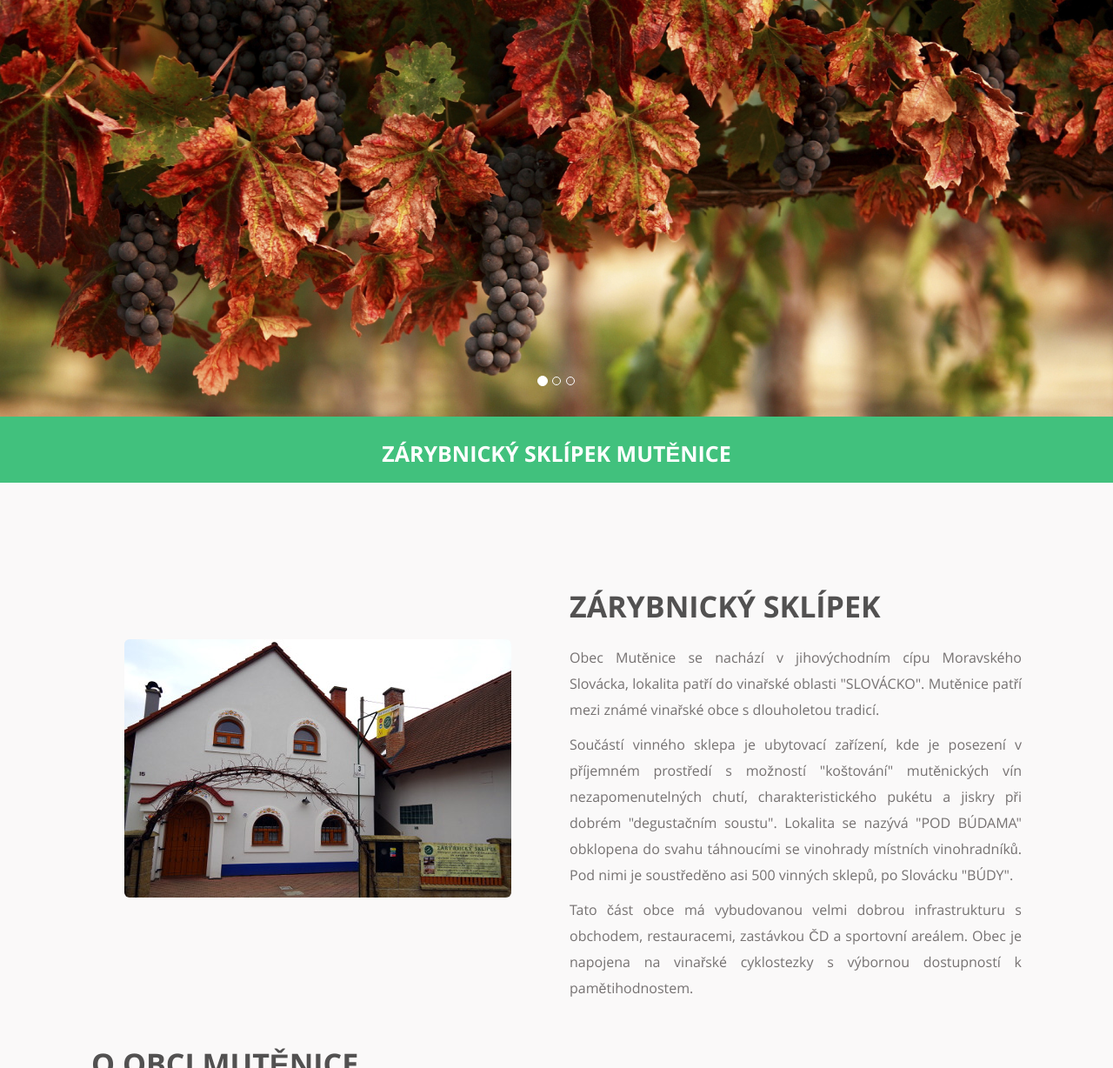
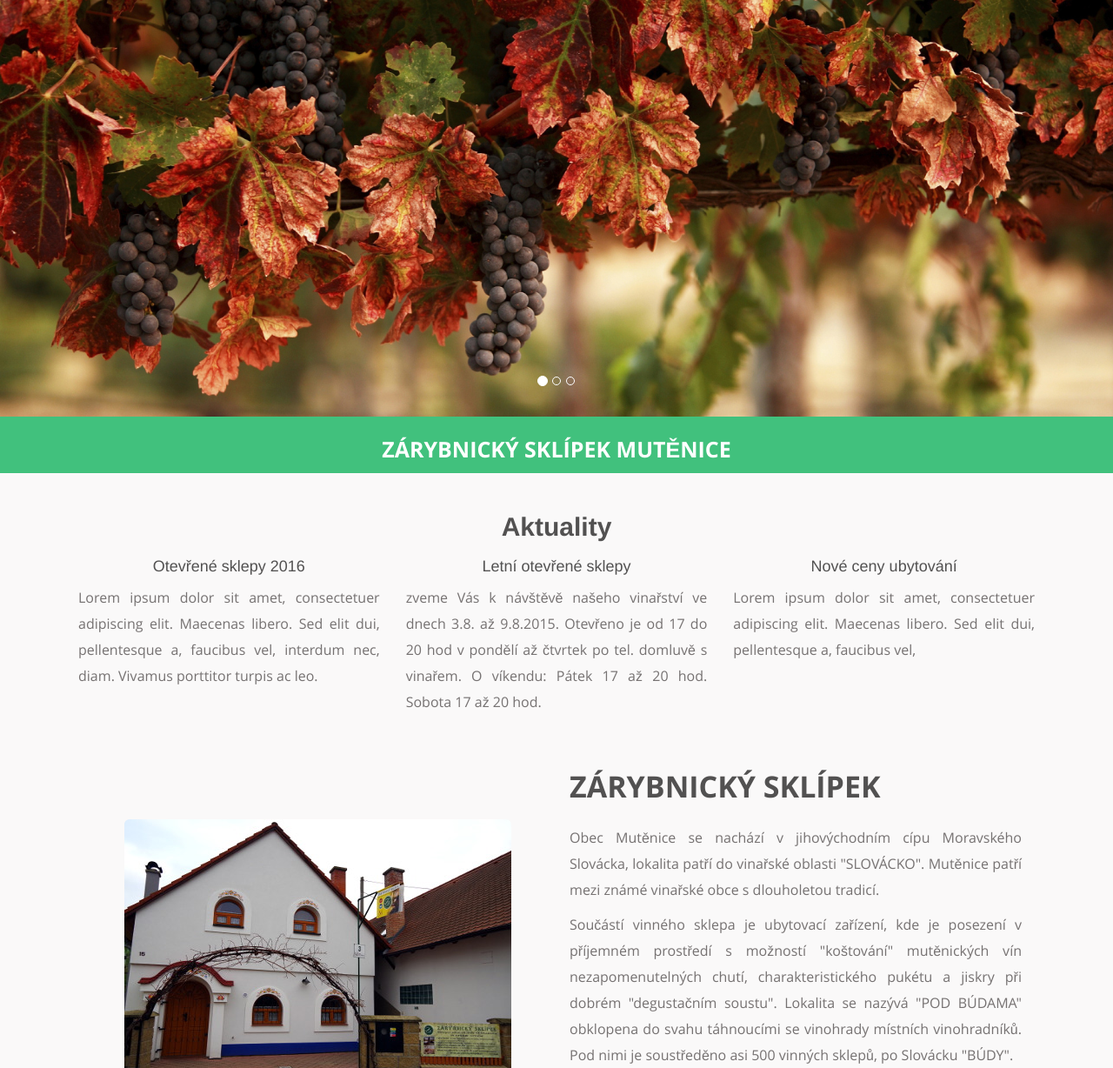
Before and after one commit to re1la2pse/detinsky_projekt, a PHP site: page / in a window 1280 px wide. Shown: the part 71-1299 px from the top of the page at 87% size. Run offline with PHP 8.4, Linux system fonts and the light colour scheme; some libraries are stand-ins or nearby versions.

Commit message:
checkbox zaloha. druhy kalendar, aktuality

```diff
--- a/controllers/MainController.php
+++ b/controllers/MainController.php
@@ -90,10 +90,13 @@ class MainController {
         error_reporting(E_ALL ^ E_NOTICE);//všechna chybová hlášení kromě notice
         $smarty = Utils::smartyInit();
 
-        $kalendar = new KalendarUbytovani();
-        $smarty->assign('kalendar', $kalendar->zobraz());
+        $kalendarMalyPokoj = new KalendarUbytovani(1);
+        $smarty->assign('kalendarMalyPokoj', $kalendarMalyPokoj->zobraz());
 
-        $smarty->assign('pom', RezervaceModel::getBusyDay(2, 2016));
+        $kalendarApartman = new KalendarUbytovani(2);
+        $smarty->assign('kalendarApartman', $kalendarApartman->zobraz());
+
+        //$smarty->assign('pom', RezervaceModel::getBusyDay(2, 2016));
 
         $smarty->assign('style', 'rezervace_style');
         $smarty->display('rezervace.html');
--- a/media/css/galerie_style.css
+++ b/media/css/galerie_style.css
@@ -12,7 +12,7 @@
 .fotoItem {
     position: relative;
     display: block;
-    border: 3px solid #41c17d;
+   /* border: 3px solid #41c17d;*/
     border-radius: 10px;
     margin: 0 auto;
     top: 50%;
--- a/media/css/main.css
+++ b/media/css/main.css
@@ -54,7 +54,11 @@ body, html {
 }
 
 p {
-    font-family: sans-serif;
+    color: #767272;
+    font-family: "open_regular", Helvetica, Arial, sans-serif;
+    font-size: 16px;
+    text-align: justify;
+    line-height: 30px;
 }
 
 .center {
@@ -201,15 +205,24 @@ header #navigace li a:focus{
     font-family: "open_bold", Helvetica, Arial, sans-serif;
     font-size: 25px;
     font-weight: bold;
-    line-height: 46px;
+    line-height: 35px;
     word-break: break-word;
 }
 
 
+/* Panel aktualit */
+div.aktuality {
+    margin-top: 25px;
+}
+
+div.aktualita {
+    /*border: 1px solid red;*/
+}
+
+
 /*		About section 		*/
-
 .about{
-	padding: 80px 0;
+	padding: 10px 0;
 }
 
 .about .row {
--- a/models/RezervaceModel.php
+++ b/models/RezervaceModel.php
@@ -7,7 +7,7 @@ class RezervaceModel {
      * @param $month - číslo
      * @param $year - rok ve tvaru YYYY
      */
-    public static function getBusyDay($month, $year) {
+    public static function getBusyDay($month, $year, $typPokoje) {
 
         //pripravim si dotaz do databaze
         if($month == 12) {
@@ -24,7 +24,8 @@ class RezervaceModel {
         $pdo = Db_Data::getPDO();
 
         //vyberu jen ty zaznamy, ktere se tykaji daneho mesice
-        $sql = "SELECT * from rezervace WHERE odDatum <:d1 AND doDatum >= :d2";
+        $sql = ($typPokoje == 1) ? "SELECT * from rezervace WHERE odDatum <:d1 AND doDatum >= :d2 AND zaloha = 1 AND typPokoje = 1"
+                                 : "SELECT * from rezervace WHERE odDatum <:d1 AND doDatum >= :d2 AND zaloha = 1 AND typPokoje = 2";
 
         $q = $pdo->prepare($sql);
         $q->execute(array(":d1" => $d1, ":d2" => $d2));
--- a/templates/frontPage.html
+++ b/templates/frontPage.html
@@ -35,17 +35,50 @@
     </div>
 </div>
 
-
-
-
-
-
-
-
-
 <section class="split_line">
     <div class="container">
        <h2 class="text-uppercase">Zárybnický sklípek Mutěnice</h2>
+    </div>
+</section>
+
+
+<section>
+    <div class="container aktuality">
+
+        <div class="row center">
+            <h2>Aktuality</h2>
+        </div>
+
+        <div class="row ">
+
+            <div class="col-lg-4 aktualita">
+                <h4 class="center">Otevřené sklepy 2016</h4>
+                <p>
+                    Lorem ipsum dolor sit amet, consectetuer adipiscing elit.
+                    Maecenas libero. Sed elit dui, pellentesque a, faucibus vel,
+                    interdum nec, diam. Vivamus porttitor turpis ac leo.
+                </p>
+            </div>
+
+            <div class="col-lg-4 aktualita">
+                <h4 class="center">Letní otevřené sklepy</h4>
+                <p>
+                    zveme Vás k návštěvě našeho vinařství ve dnech 3.8. až 9.8.2015.
+                    Otevřeno je od 17 do 20 hod v pondělí až čtvrtek po tel. domluvě
+                    s vinařem. O víkendu: Pátek 17 až 20 hod. Sobota 17 až 20 hod.
+                </p>
+            </div>
+
+            <div class="col-lg-4 aktualita">
+                <h4 class="center">Nové ceny ubytování</h4>
+                <p>
+                    Lorem ipsum dolor sit amet, consectetuer adipiscing elit.
+                    Maecenas libero. Sed elit dui, pellentesque a, faucibus vel,
+
+                </p>
+            </div>
+
+        </div>
     </div>
 </section>
 
--- a/upravy/app/forms/RezervaceForm.php
+++ b/upravy/app/forms/RezervaceForm.php
@@ -32,6 +32,10 @@ class RezervaceForm extends BaseBT3Form {
 
 	$form->addText('numberOfPersons', 'Počet osob:');
 	    //->addRule(Form::INTEGER, 'Hodnota počet osob musí být číslo');
+
+    $form->addSelect('room', 'Pokoj:', array('1' => 'Pokoj bez kuchyňky pro 2 osoby',
+                                             '2' => 'Apartman s kuchyňkou pro 4 osoby'))
+        ->setRequired('Prosím vyberte pokoj');
 
 	$form->addSubmit('send', 'Potvrdit');
 
```
Also changed, not shown: models/KalendarUbytovani.php (+11 -2 lines), templates/rezervace.html (+27 -10 lines), upravy/app/model/RezervaceModel.php (+42 -3 lines), upravy/app/presenters/UbytovaniPresenter.php (+17 -12 lines), upravy/app/presenters/templates/Ubytovani/prehledRezervace.latte (+39 -3 lines), upravy/app/presenters/templates/Ubytovani/rezervace.latte (+6 -2 lines).
